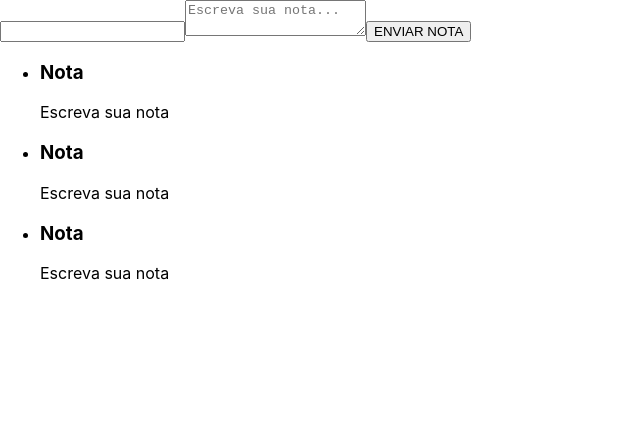
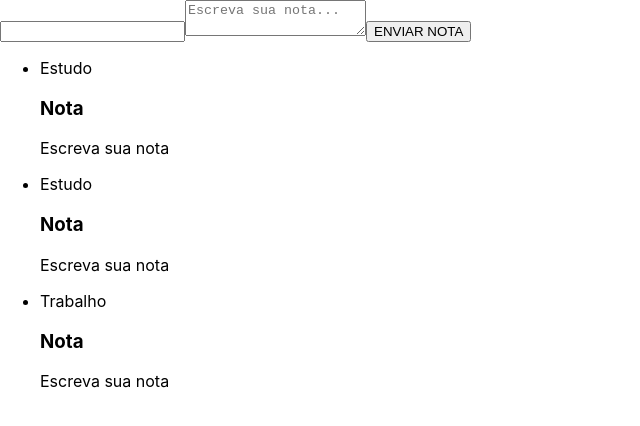
Before and after one commit to LaelBelchior/exercicio-react, a React (Create React App) app: page / in a window 1280 px wide. Shown: the top 426 px of the page, without its empty margins (0-640 px from the left). Built offline with nearby package versions, Linux system fonts and the light colour scheme; the HTML template or start-up script is replaced by a standard one.

Commit message:
Arrumando lista-notas.jsx para usar um .map ao invés de fazer na mão todas as <li>

```diff
--- a/src/Components/lista-notas.jsx
+++ b/src/Components/lista-notas.jsx
@@ -5,15 +5,16 @@ class ListaNotas extends Component{
     render(){
         return(
             <ul>
-                <li>
-                  <CardNota />
-                </li>
-                <li>
-                  <CardNota />
-                </li>
-                <li>
-                  <CardNota />
-                </li>
+                {
+                  Array.of("Estudo", "Estudo", "Trabalho").map((categoria, index) => {
+                    return(
+                      <li key={index}>
+                        <div>{categoria}</div>
+                        <CardNota />
+                      </li>
+                    )
+                  })
+                }
             </ul>
         )
     }
```
